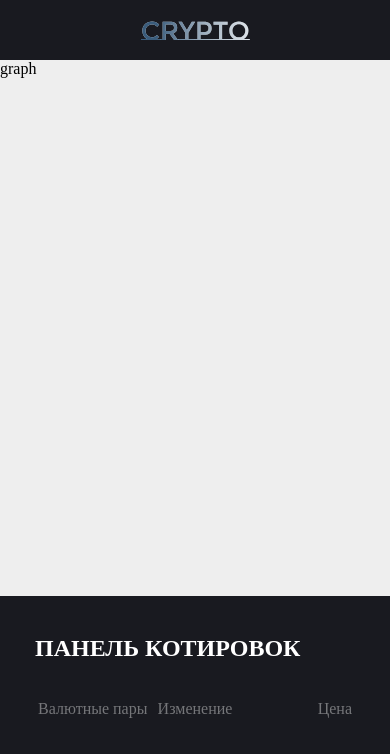
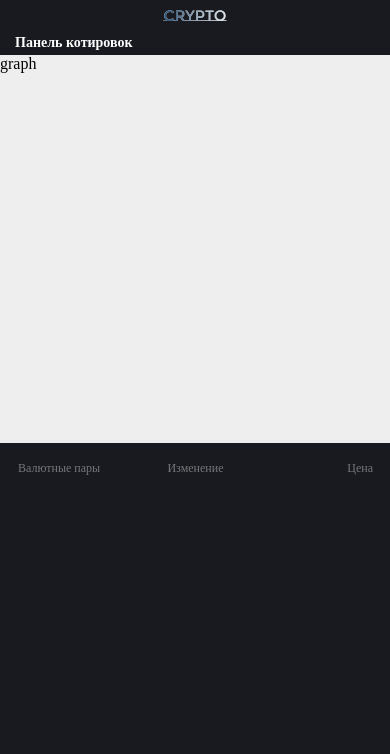
Before and after one commit to DmytroPetrenko/testCrypto, a Vue app: page / in a window 390 px wide. Shown: the top 754 px of the page. Built offline with nearby package versions, Linux system fonts and the light colour scheme; a web font is replaced by a local one.

Commit message:
pc template phone

```diff
--- a/src/components/Dashboard.vue
+++ b/src/components/Dashboard.vue
@@ -4,6 +4,9 @@
 			<img src="@/assets/imgs/LOGO.svg" alt="logo" />
 		</header>
 		<main>
+			<div class="headOfTableMob">
+				<h4>Панель котировок</h4>
+			</div>
 			<div class="tableContainer">
 				<div class="headOfTable">
 					<h1>Панель котировок</h1>
@@ -82,6 +85,9 @@ export default {
 		margin-top: 60px;
 		flex: 1;
 		display: flex;
+		.headOfTableMob {
+			display: none;
+		}
 		.tableContainer {
 			flex: 27;
 			background-color: #191a20;
@@ -134,13 +140,48 @@ export default {
 	}
 
 	@media screen and (max-width: 640px) {
+		header {
+			height: 30px;
+			img {
+				width: 64px;
+				height: 11px;
+			}
+		}
 		main {
 			flex-direction: column;
+			margin-top: 30px;
 			.tableContainer {
 				order: 2;
+				flex: 1;
+				padding: 13px 14px 0 15px;
+				.table table thead tr td h3 {
+					margin: 0;
+					font-weight: 400;
+					font-size: 12px;
+				}
 			}
 			.graphContainer {
 				order: 1;
+				flex: 1;
+			}
+			.headOfTableMob {
+				display: flex;
+				order: 0;
+				background-color: #191a20;
+				height: 25px;
+				h4 {
+					margin: 0;
+					font-family: "Montserrat";
+					font-style: normal;
+					font-weight: 600;
+					font-size: 14px;
+					line-height: 150%;
+					color: #ffffff;
+					padding: 2px 15px;
+				}
+			}
+			.headOfTable {
+				display: none;
 			}
 		}
 	}
```
